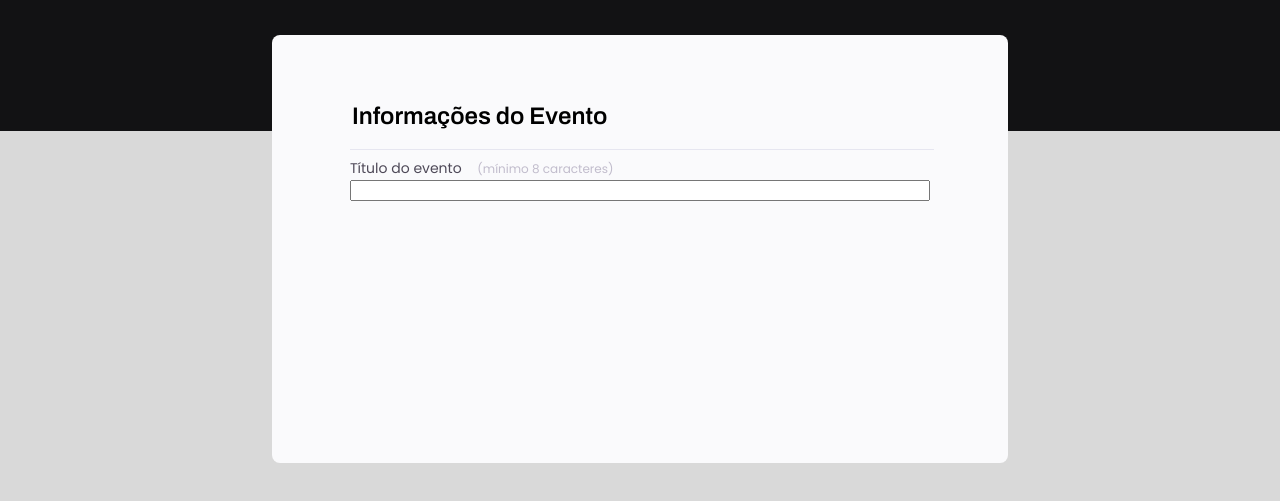
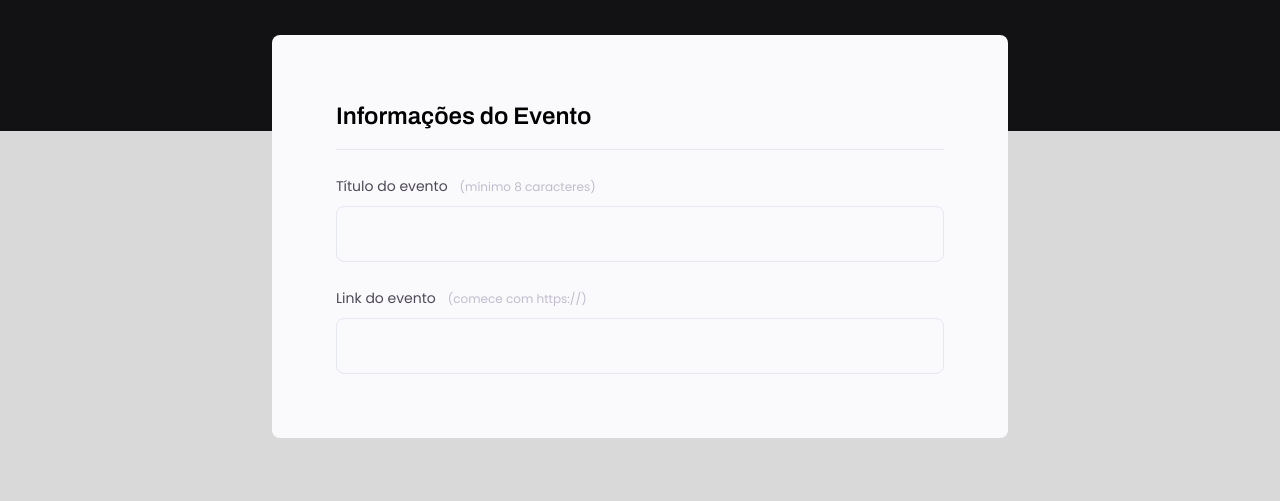
Before and after one commit to bruna15limaa/Crie-seu-evento, a plain HTML site: page index.html in a window 1280 px wide. Shown: the part 237-738 px from the top of the page. Drawn offline with Linux system fonts and the light colour scheme.

Commit message:
.fieldset-wrapper

```diff
--- a/index.html
+++ b/index.html
@@ -18,11 +18,21 @@
         </header>
         <form>
             <fieldset>
-                <legend>Informações do Evento</legend>
-                <div class="input-wrapper">
-                    <label for="event-title">Título do evento <span>(mínimo 8 caracteres)</span></label>
-                    <input type="text" id="event-title"/>
+                <div class="fieldset-wrapper">
+                    <legend>Informações do Evento</legend>
+                    <div class="input-wrapper">
+                        <label for="event-title">Título do evento<span>(mínimo 8 caracteres)</span></label>
+                        <input type="text" id="event-title"/>
+                    </div>
+
+                    <div class="input-wrapper">
+                        <label for="event-link">Link do evento<span>(comece com https://)</span></label>
+                        <input type="text" id="event-link"/>
+                    </div>
                 </div>
+
+
+
             </fieldset>
         </form>
     </div>
--- a/style.css
+++ b/style.css
@@ -1,8 +1,16 @@
 
+* {
+    box-sizing: border-box;
+    margin: 0;
+    padding: 0;
+}
 
+body, input, button, select, textarea {
+    font-family: 'Poppins', sans-serif;
+}
 
 body {
-    font-family: 'Poppins', sans-serif;
+
     background: #D9D9D9;
 }
 
@@ -34,6 +42,7 @@ header h1 {
     font-size: 36px;
     line-height: 42px;
     color: white;
+    margin-bottom: 24px;
 }
 
 header p {
@@ -55,6 +64,12 @@ fieldset {
     border: none;
 }
 
+.fieldset-wrapper {
+    display: flex;
+    flex-direction: column;
+    gap: 24px;
+}
+
 fieldset legend {
     font-family: Archivo, sans-serif;
     font-size: 24px;
@@ -74,7 +89,7 @@ fieldset legend {
     color: #4E4958;
     font-size: 14px;
     line-height: 24px;
-
+    margin-bottom: 8px;
 }
 
 .input-wrapper label span {
@@ -83,3 +98,14 @@ fieldset legend {
     font-size: 12px;
     line-height: 20px;
 }
+
+.input-wrapper input {
+    border-radius: 8px;
+    border: 1px solid var(--Back-Lines-in-white, #E6E6F0);
+    background: var(--Shapes-02, #FAFAFC);
+    height: 56px;
+    padding: 0, 24px;
+    color:  #C1BCCC;
+    font-size: 16px;
+    line-height: 26px;
+}
```
